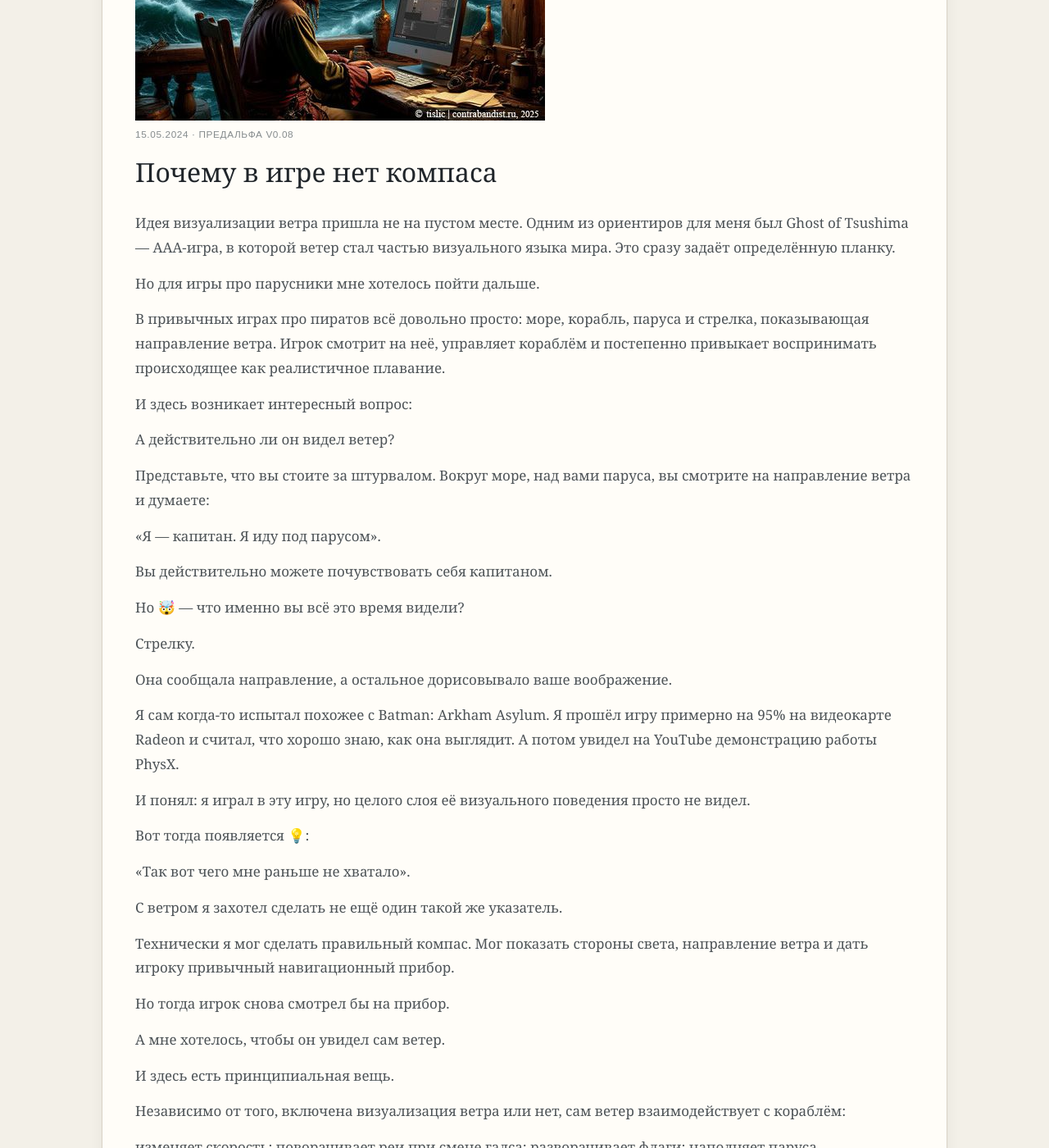
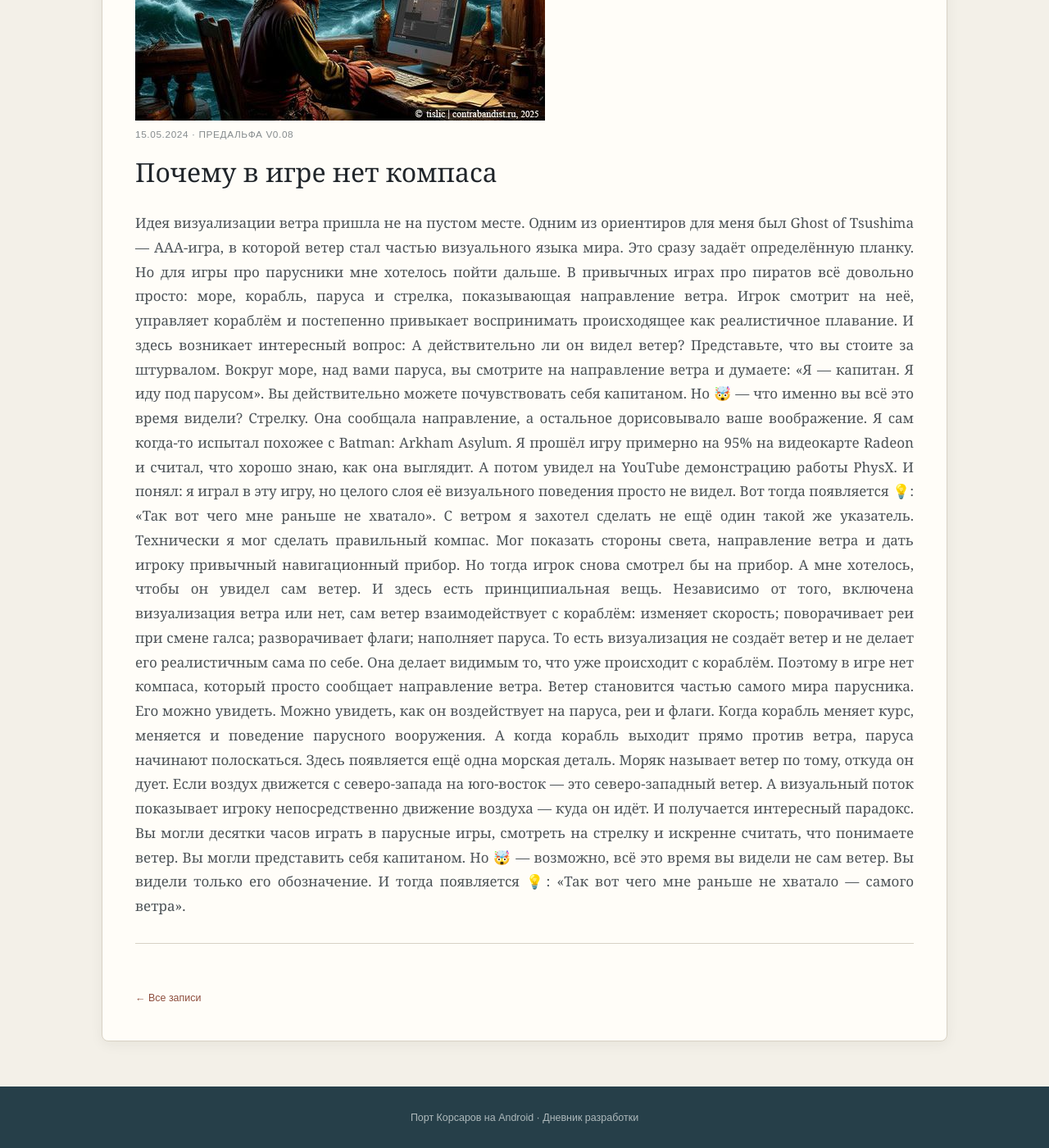
Before and after one commit to tislic/SeaDogsPort, a Jekyll site: the page built from _posts/2024-05-15-v08.md, in a window 1280 px wide and 1400 px high, scrolled down 512 px. Shown: the whole window at 82% size. Built offline with Jekyll 4.4.1, drawn with Linux system fonts in a browser that asks for light colours; some of the changed text lies outside the part shown.

Commit message:
Update 2024-05-15-v08.md
<p style="text-align: justify;">
</p>

```diff
--- a/_posts/2024-05-15-v08.md
+++ b/_posts/2024-05-15-v08.md
@@ -6,7 +6,7 @@ version: "Предальфа v0.08"
 excerpt: "Идея визуализации ветра пришла не на пустом месте."
 image: /assets/images/compas.jpg
 ---
-
+<p style="text-align: justify;">
 Идея визуализации ветра пришла не на пустом месте. Одним из ориентиров для меня был Ghost of Tsushima — AAA-игра, в которой ветер стал частью визуального языка мира. Это сразу задаёт определённую планку.
 
 Но для игры про парусники мне хотелось пойти дальше.
@@ -78,4 +78,4 @@ image: /assets/images/compas.jpg
 
 И тогда появляется 💡:
 
-«Так вот чего мне раньше не хватало — самого ветра».
+«Так вот чего мне раньше не хватало — самого ветра».</p>
```
